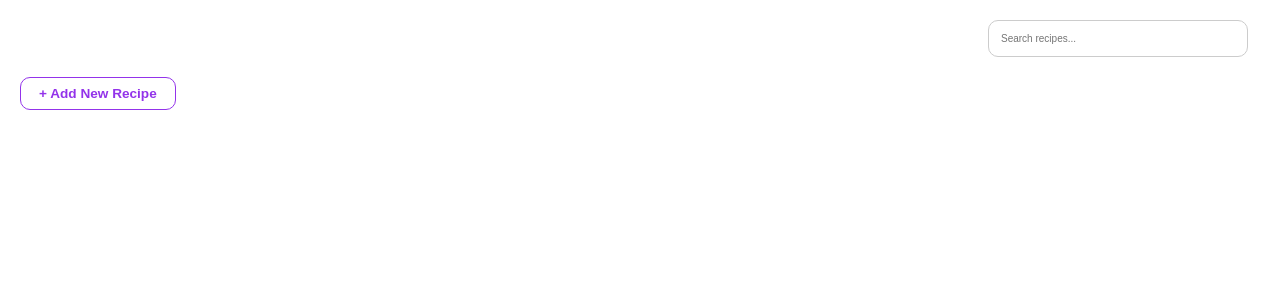
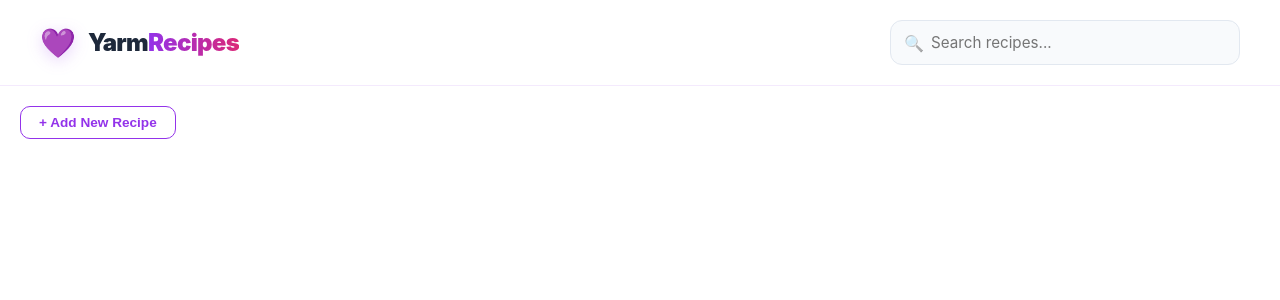
Before and after one commit to nyapblesso-a11y/MealRecipe-app, a React (Vite) app: page / in a window 1280 px wide. Shown: the top 300 px of the page. Built offline with nearby package versions, Linux system fonts and the light colour scheme.

Commit message:
a little adjustments were made with the search barimporving the styling and also the localstorage was impplemented where recipe noe could be stored locally

```diff
--- a/src/components/SearchBar/SearchBar.css
+++ b/src/components/SearchBar/SearchBar.css
@@ -1,29 +1,89 @@
+
+.app-header {
+  width: 100%;
+  display: flex;
+  justify-content: space-between;
+  align-items: center;
+  padding: 20px 40px;
+  background: #ffffff;
+  border-bottom: 1px solid rgba(147, 51, 234, 0.1);
+  gap: 20px;
+}
+
+.logo-section {
+  display: flex;
+  align-items: center;
+  gap: 12px;
+}
+
+.logo-icon {
+  font-size: 1.8rem;
+  filter: drop-shadow(0 4px 8px rgba(147, 51, 234, 0.2));
+}
+
+.app-title {
+  font-size: 1.5rem;
+  font-weight: 900;
+  color: #1e293b;
+  margin: 0;
+  letter-spacing: -0.03em;
+}
+
+.app-title span {
+  background: linear-gradient(90deg, #9333ea, #db2777);
+  -webkit-background-clip: text;
+  -webkit-text-fill-color: transparent;
+}
+
+
 .search-container {
-  margin-bottom: 20px;
-  padding-right: 2rem;
+  position: relative;
+  width: 100%;
+  max-width: 350px;
 }
 
 .search-input {
-  display: flex;
-  justify-content: center;
-  width: 260px;
-  padding: 12px;
-  border-radius: 10px;
-  border: 1px solid #ccc;
-  font-size: 16px;
+  width: 100%;
+  padding: 12px 16px 12px 40px;
+  border-radius: 12px;
+  border: 1px solid #e2e8f0;
+  background: #f8fafc;
+  font-family: inherit;
+  font-size: 0.95rem;
   outline: none;
-  transition: 0.2s;
-  float: right;
-  font-size:10px;
+  transition: all 0.3s ease;
 }
 
 .search-input:focus {
-  border-color: #007bff;
-  box-shadow: 0 0 5px rgba(0, 123, 255, 0.3);
+  border-color: #9333ea;
+  background: #ffffff;
+  box-shadow: 0 0 0 4px rgba(147, 51, 234, 0.08);
 }
 
-@media (max-width: 300px) {
-    .search-input {
-        background: transparent;
-    }
+.search-icon {
+  position: absolute;
+  left: 14px;
+  top: 50%;
+  transform: translateY(-50%);
+  font-size: 1rem;
+  opacity: 0.5;
+  pointer-events: none;
 }
+
+
+@media (max-width: 600px) {
+  .app-header {
+    flex-direction: column;
+    padding: 15px 20px;
+    gap: 15px;
+  }
+
+  .search-container {
+    max-width: 100%;
+  }
+}
+
+@media (max-width: 320px) {
+  .app-title { font-size: 1.2rem; }
+  .logo-icon { font-size: 1.5rem; }
+}
--- a/src/components/SearchBar/SearchBar.jsx
+++ b/src/components/SearchBar/SearchBar.jsx
@@ -4,15 +4,25 @@ import "./SearchBar.css";
 function SearchBar({search, setSearch}) {
 
   return (
+    <>
+  <header className="app-header">
+  <div className="logo-section">
+    <div className="logo-icon">💜</div> {/* You can replace this emoji with an <img> tag */}
+    <h1 className="app-title">Yarm<span>Recipes</span></h1>
+  </div>
+
   <div className="search-container">
     <input
       type="text"
       className="search-input"
       placeholder="Search recipes..."
       value={search}
-        onChange={(e)=>setSearch(e.target.value)}
+      onChange={(e) => setSearch(e.target.value)}
     />
+    <span className="search-icon">🔍</span>
   </div>
+</header>
+</>
   );
 }
 
--- a/src/context/RecipeContext.jsx
+++ b/src/context/RecipeContext.jsx
@@ -1,22 +1,21 @@
 import { React, useContext, useReducer, useEffect, createContext } from "react";
 import { initialState, recipeReducer } from "./RecipeReducer";
-import { createElement } from "react";
+
 
 const RecipeContext = createContext();
 
 export function RecipeProvider({ children }) {
-  const [state, dispatch] = useReducer(recipeReducer, initialState);
+const [state, dispatch] = useReducer(
+  recipeReducer,
+  initialState,
+  (initial) => {
+    const stored = localStorage.getItem("recipes");
+    return stored
+      ? { recipes: JSON.parse(stored) }
+      : initial;
+  }
+);
 
-  //local storage loading
-  useEffect(() => {
-    const storeRecipe = localStorage.getItem("recipes");
-    if (storeRecipe) {
-      dispatch({
-        type: "SET_RECIPES",
-        payload: JSON.parse(storeRecipe),
-      });
-    }
-  }, []);
 
   useEffect(()=> {
    localStorage.setItem('recipes', JSON.stringify(state.recipes))
```
Lines whose indentation alone changed are shown as unchanged.
